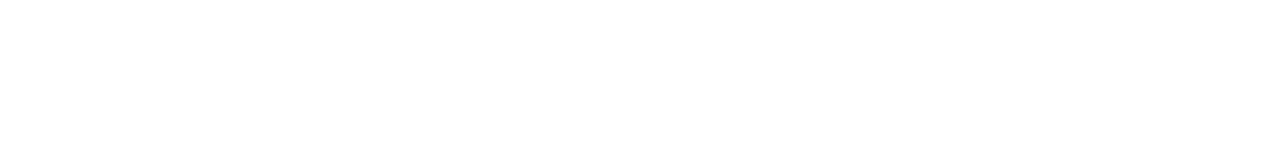
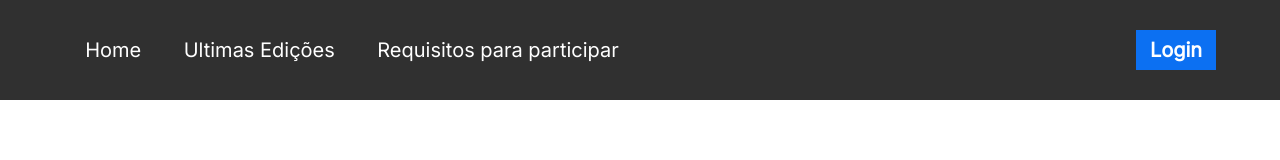
Before and after one commit to D-Garrier/Bootcamp-DNC, a plain HTML site: page index.html in a window 1280 px wide. Drawn offline with Linux system fonts and the light colour scheme.

Commit message:
Criação do estilo css do menu

```diff
--- /dev/null
+++ b/estilo.css
@@ -0,0 +1,45 @@
+@import url('https://fonts.googleapis.com/css2?family=Inter:wght@100;400&display=swap');
+    body {
+        margin: 0px;
+        padding: 0px;
+    }
+    #principal {
+        width: 100%;
+        height: 100px;
+        border: 1 px solid black;
+        background-color: #303030;
+        display: flex;
+        justify-content: space-between;
+        align-items: center;
+        border-bottom: 1px #bababa;
+    }
+        #menu {
+            display: flex;
+            width: 45%;
+            justify-content: space-around;
+            align-items: center;
+            margin-left: 5%;
+        }
+        #principal div a{
+            font-family: "Inter";
+            font-size: 20px;
+            font-weight: 400;
+            color: white;
+            text-decoration: none;
+        }
+            #principal div a:hover {
+                color: #CCCCCC;
+            }
+        #principal button {
+            margin-right: 5%;
+            background-color: #0c70f2;
+            border: 0px;
+            height: 40px;
+            width: 80px;
+            font-family: "inter";
+            font-size: 20px;
+            font-weight: 600;
+            color: white;
+            box-shadow: 3px 2px 4px rgba(red, green, blue, alpha) (12, 112, 242, 0.25);
+            cursor: pointer;
+        }
--- a/index.html
+++ b/index.html
@@ -5,8 +5,17 @@
     <meta http-equiv="X-UA-Compatible" content="IE=edge">
     <meta name="viewport" content="width=device-width, initial-scale=1.0">
     <title>Bootcamp DNC</title>
+    <link rel="stylesheet" href="estilo.css">
 </head>
 <body>
+    <nav id="principal">
+        <div id="menu">
+            <a href="">Home</a>
+            <a href="">Ultimas Edições</a>
+            <a href="">Requisitos para participar</a>
+    </div>
+    <button>Login</button>
+    </nav>
 
 </body>
 </html>
```
